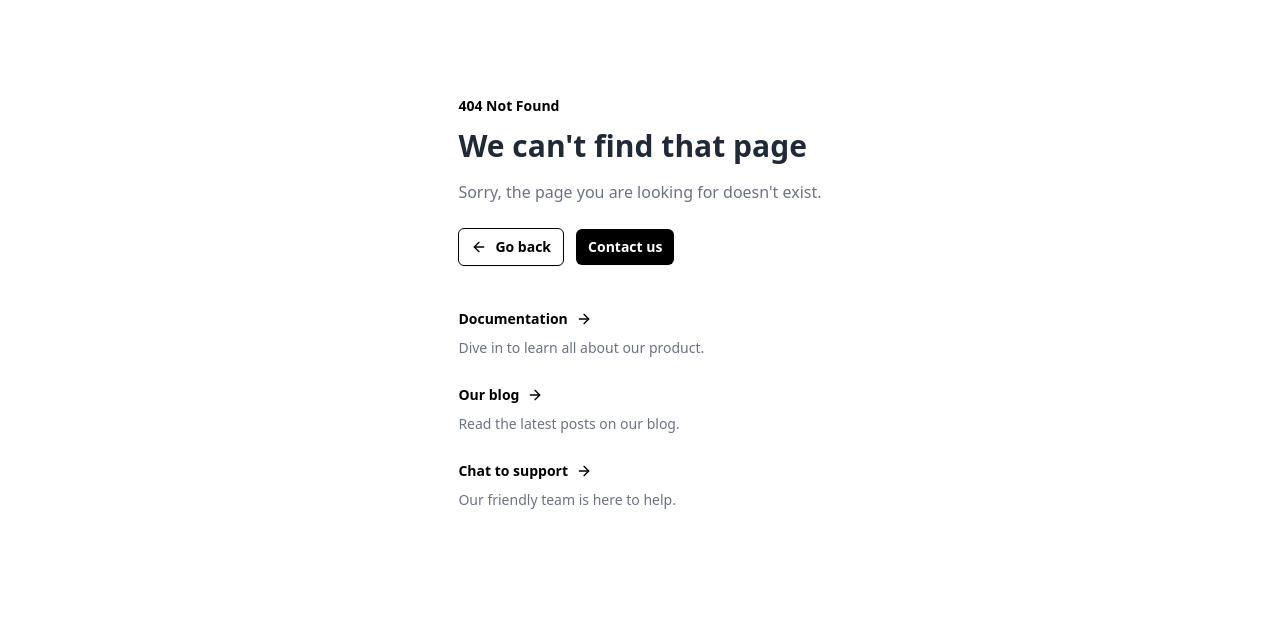
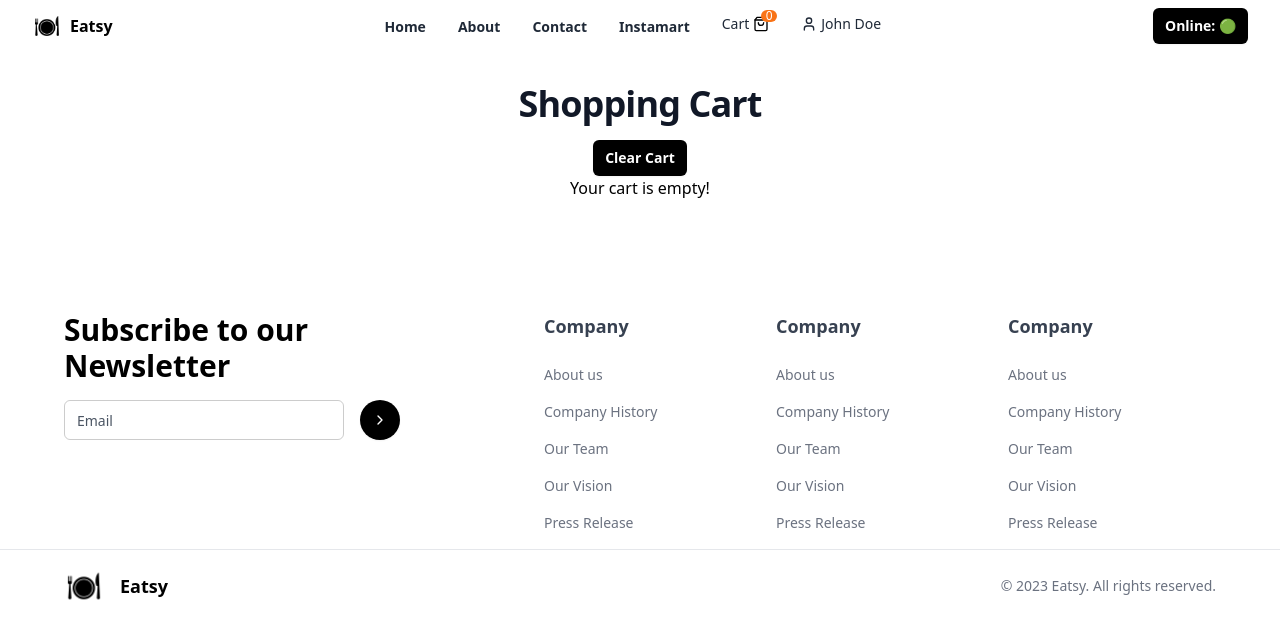
Before and after one commit to SaketKothari/eatsy-food-ordering-webapp, a React (Vite) app: page /cart in a window 1280 px wide. Shown: the top 638 px of the page. Built offline with nearby package versions, Linux system fonts and the light colour scheme.

Commit message:
making the cart functionality work

```diff
--- a/src/App.js
+++ b/src/App.js
@@ -7,6 +7,7 @@ import About from './pages/About';
 import Contact from './pages/Contact';
 
 import Body from './components/Body';
+import Cart from './components/Cart';
 import Error from './components/Error';
 import Footer from './components/Footer';
 import Header from './components/Header';
@@ -70,6 +71,10 @@ const appRouter = createBrowserRouter([
         path: '/restaurants/:resId',
         element: <RestaurantMenu />,
       },
+      {
+        path: '/cart',
+        element: <Cart />,
+      },
     ],
   },
 ]);
--- /dev/null
+++ b/src/components/Cart.jsx
@@ -0,0 +1,37 @@
+import { useDispatch, useSelector } from 'react-redux';
+import RestaurantCategoryItem from '../components/RestaurantCategoryItem';
+import { clearCart } from '../slices/cartSlice';
+
+const Cart = () => {
+  const cartItems = useSelector((store) => store.cart.items);
+  const dispatch = useDispatch();
+
+  const handleClearCart = () => {
+    dispatch(clearCart());
+  };
+
+  return (
+    <>
+      <div className="text-center mx-auto max-w-7xl px-2 lg:px-0">
+        <div className="mx-auto max-w-2xl py-8 lg:max-w-7xl">
+          <h1 className="mb-4 text-2xl font-bold tracking-tight text-gray-900 sm:text-4xl">
+            Shopping Cart
+          </h1>
+          <div className="w-6/12 m-auto">
+            <button
+              type="button"
+              className="rounded-md bg-black px-3 py-2 text-sm font-semibold text-white shadow-sm hover:bg-black/80 focus-visible:outline focus-visible:outline-2 focus-visible:outline-offset-2 focus-visible:outline-black"
+              onClick={handleClearCart}
+            >
+              Clear Cart
+            </button>
+            {cartItems.length === 0 && <h1>Your cart is empty!</h1>}
+            <RestaurantCategoryItem items={cartItems} />
+          </div>
+        </div>
+      </div>
+    </>
+  );
+};
+
+export default Cart;
--- a/src/components/Header.jsx
+++ b/src/components/Header.jsx
@@ -60,6 +60,7 @@ const Header = () => {
 
             {/* Cart */}
             <li className="space-x-1 md:space-x-3">
+              <Link to="/cart">
                 <div className="relative flex items-center">
                   <span className="absolute -top-1 -right-2 bg-orange-500 text-white flex justify-center items-center w-4 h-3 text-xs rounded-full">
                     {cartItems.length}
@@ -67,6 +68,7 @@ const Header = () => {
                   <p className="mr-1 text-sm font-medium text-gray-800">Cart</p>
                   <ShoppingBagIcon className="h-4 w-4" />
                 </div>
+              </Link>
             </li>
 
             {/* Example for context */}
--- a/src/components/RestaurantCategoryItem.jsx
+++ b/src/components/RestaurantCategoryItem.jsx
@@ -1,14 +1,18 @@
 import { IMAGE_CDN_URL } from '../utils/constants';
-import { Plus, Heart } from 'lucide-react';
+import { Plus, Trash } from 'lucide-react';
 import { useDispatch } from 'react-redux';
 
-import { addItem } from '../slices/cartSlice';
+import { addItem, removeItem } from '../slices/cartSlice';
 
 const RestaurantCategoryItem = ({ items }) => {
   const dispatch = useDispatch();
 
   const handleAddItem = (item) => {
     dispatch(addItem(item));
+  };
+
+  const handleRemoveItem = (item) => {
+    dispatch(removeItem(item));
   };
 
   const truncateDescription = (description) => {
@@ -53,8 +57,8 @@ const RestaurantCategoryItem = ({ items }) => {
                     <p className="text-lg font-semibold">
                       ₹
                       {item.card.info.price
-                        ? item.card.info.price / 100
-                        : item.card.info.defaultPrice / 100}
+                        ? (item.card.info.price / 100).toFixed(2)
+                        : (item.card.info.defaultPrice / 100).toFixed(2)}
                     </p>
                   </div>
                 </div>
@@ -71,9 +75,10 @@ const RestaurantCategoryItem = ({ items }) => {
                   <button
                     type="button"
                     className="flex items-center space-x-2 px-2 py-1"
+                    onClick={() => handleRemoveItem(item)}
                   >
-                    <Heart size={16} />
-                    <span>Add to favorites</span>
+                    <Trash size={16} />
+                    <span>Remove</span>
                   </button>
                 </div>
               </div>
```
Lines whose indentation alone changed are shown as unchanged.
